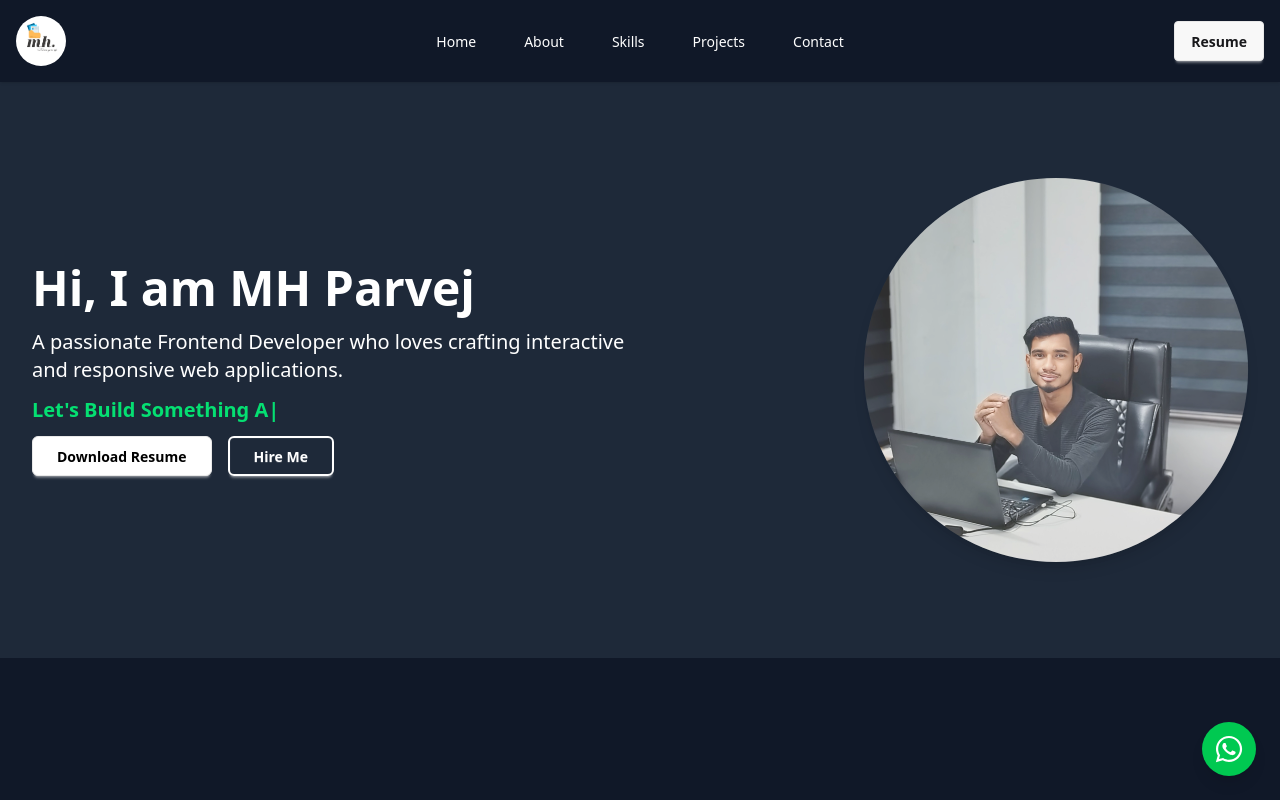
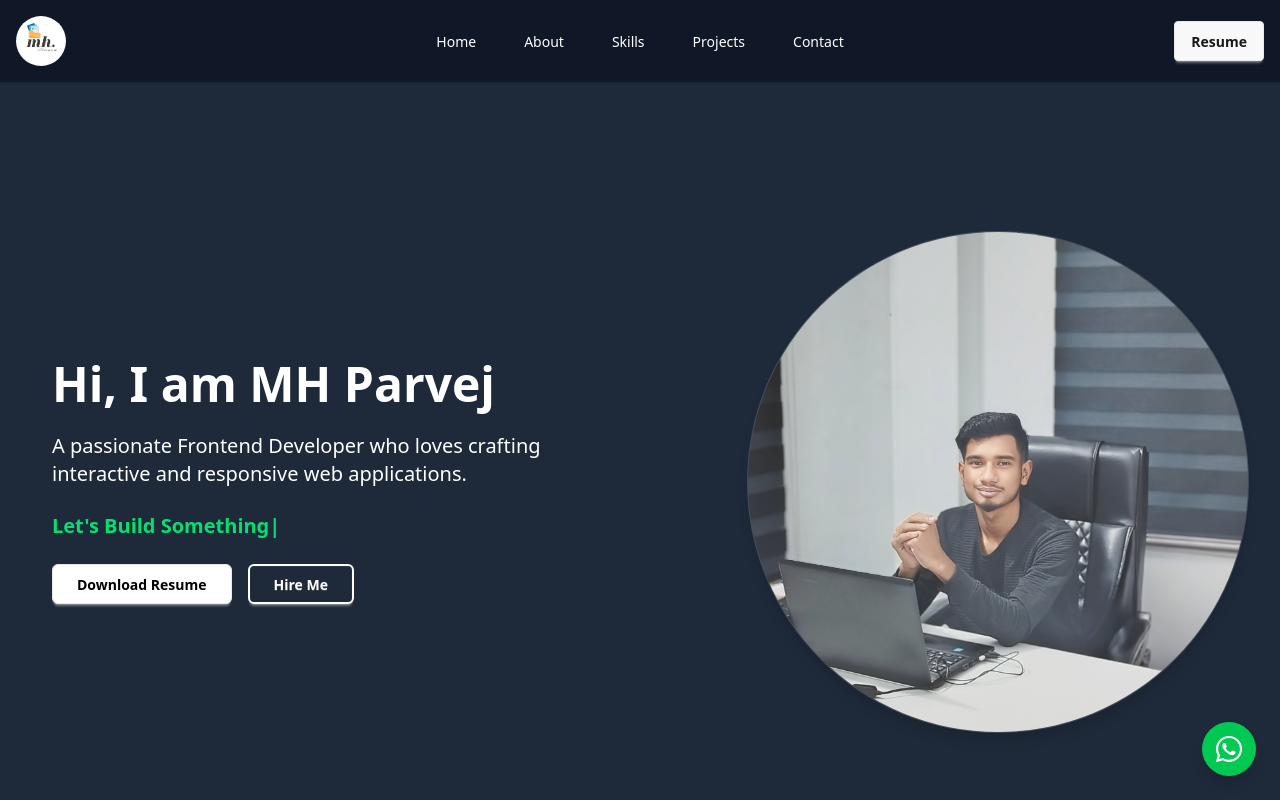
Before and after one commit to Parvej101/parvej-portfolio-by-next-js, a Next.js app: page / in a window 1280 px wide. Shown: the top 800 px of the page. Built offline with nearby package versions, Linux system fonts and the light colour scheme; a web font is replaced by a local one.

Commit message:
complete a responsible portfolio

```diff
--- a/app/components/About.js
+++ b/app/components/About.js
@@ -7,7 +7,7 @@ import AnimateButton from "./AnimateButton";
 import { TypeAnimation } from "react-type-animation";
 export default function About() {
   return (
-    <section className="py-16 px-6 lg:px-20 bg-gray-900 text-white">
+    <section id="about" className="py-16 px-6 lg:px-20 bg-gray-900 text-white">
     <motion.div
       className="max-w-7xl mx-auto flex flex-col md:flex-row items-center gap-12"
       initial={{ opacity: 0 }}
--- a/app/components/Banner.js
+++ b/app/components/Banner.js
@@ -7,17 +7,22 @@ import { motion } from "framer-motion";
 export default function Banner() {
   return (
     <div className="px-4 bg-gray-800">
-      <section className="flex flex-col md:flex-row items-center justify-around lg:py-24 py-10 text-white max-w-7xl mx-auto px-4">
+      <section className="flex flex-col md:flex-row items-center justify-around lg:py-24 py-10 text-white max-w-7xl mx-auto px-4 min-h-screen">
         {/* Left side - Text */}
-        <div className="w-full md:w-1/2 mb-8 md:mb-0">
-          <h1 className="text-2xl sm:text-4xl md:text-5xl font-bold mb-4">
+        <div className="w-full md:w-1/2 lg:space-y-6 p-5">
+          <div>
+            <h1 className="text-2xl sm:text-4xl md:text-5xl font-bold mb-4 ">
               Hi, I am MH Parvej
             </h1>
+          </div>
+          <div>
             <p className="text-base sm:text-lg md:text-xl mb-3">
               A passionate Frontend Developer who loves crafting interactive and
               responsive web applications.
             </p>
+          </div>
           {/* Typing Effect */}
+          <div>
             <TypeAnimation
               sequence={[
                 "Let's Go!",
@@ -29,6 +34,7 @@ export default function Banner() {
               repeat={Infinity} // Continuously repeat the animation
               className="lg:text-xl text-md lg:font-extrabold font-semibold py-5 text-green-400"
             />
+          </div>
           <div className="space-x-2 mt-3 lg:space-x-4 flex">
             <a
               href="/resume.pdf"
@@ -46,7 +52,6 @@ export default function Banner() {
           </div>
         </div>
 
-
         {/* Right side - Image */}
         <motion.div
           className="w-full md:w-1/2 flex md:justify-end justify-center items-center"
@@ -54,8 +59,7 @@ export default function Banner() {
           animate={{ opacity: 1, y: 0 }}
           transition={{ duration: 1, ease: "easeOut", delay: 0.2 }}
         >
-          <div className="relative w-60 h-60 sm:w-64 sm:h-64 md:w-96 md:h-96">
-            {/* Stable Image */}
+          <div className="relative w-60 h-60 sm:w-64 sm:h-64 md:w-96 md:h-96 lg:w-[500px] lg:h-[500px]">
             <Image
               src={profilePic}
               alt="MH Parvej"
@@ -63,8 +67,6 @@ export default function Banner() {
               objectFit="cover"
               className="rounded-full shadow-lg"
             />
-
-            {/* Animated Floating Effect under the Image */}
             <motion.div
               className="absolute top-0 left-0 w-full h-full bg-gray-200 opacity-20 rounded-full"
               animate={{ scale: [1, 1.05, 1] }}
--- a/app/components/ContactInfo.js
+++ b/app/components/ContactInfo.js
@@ -4,13 +4,13 @@ import { FaFacebook, FaWhatsapp, FaLinkedin, FaGithub } from "react-icons/fa";
 
 const ContactInfo = () => {
   return (
-    <div className="grid grid-cols-2 place-items-center gap-6 mb-6 lg:grid-cols-none lg:grid-flow-col max-w-7xl mx-auto">
+    <div className="flex justify-center place-items-center gap-7 mb-6  max-w-7xl mx-auto">
 
       <a
         href="https://www.facebook.com/mhparvej.khan.5"
         target="_blank"
         rel="noopener noreferrer"
-        className="text-blue-600 hover:scale-110 transition text-7xl text-center"
+        className="text-blue-600 hover:scale-110 transition text-4xl lg:text-7xl text-center"
       >
         <FaFacebook className="text-white" />
 
@@ -19,7 +19,7 @@ const ContactInfo = () => {
         href="https://wa.me/+8801863945101"
         target="_blank"
         rel="noopener noreferrer"
-        className="text-green-500 hover:scale-110 transition text-7xl"
+        className="text-green-500 hover:scale-110 transition text-4xl lg:text-7xl"
       >
         <FaWhatsapp className="text-white" />
       </a>
@@ -27,7 +27,7 @@ const ContactInfo = () => {
         href="https://www.linkedin.com/in/mh-parvej-dev/"
         target="_blank"
         rel="noopener noreferrer"
-        className="text-blue-700 hover:scale-110 transition text-7xl"
+        className="text-blue-700 hover:scale-110 transition text-4xl lg:text-7xl"
       >
         <FaLinkedin className="text-white" />
       </a>
@@ -35,7 +35,7 @@ const ContactInfo = () => {
         href="https://github.com/Parvej101"
         target="_blank"
         rel="noopener noreferrer"
-        className="text-gray-700 hover:scale-110 transition text-7xl"
+        className="text-gray-700 hover:scale-110 transition text-4xl lg:text-7xl"
       >
         <FaGithub className="text-white" />
       </a>
--- a/app/components/Navbar.js
+++ b/app/components/Navbar.js
@@ -12,8 +12,8 @@ export default function Navbar() {
     { href: "#contact", label: "Contact" },
   ];
   return (
-    <nav className="bg-gray-900 text-white ">
-      <div className="navbar py-4 shadow-sm max-w-7xl mx-auto px-4 sticky top-0 z-10">
+    <nav className="bg-gray-900 text-white sticky top-0 z-50  ">
+      <div className="navbar py-4 shadow-sm max-w-7xl mx-auto px-4 ">
         <div className="navbar-start">
           <div className="dropdown">
             <div tabIndex={0} role="button" className="btn btn-ghost lg:hidden">
--- a/app/globals.css
+++ b/app/globals.css
@@ -1,2 +1,8 @@
 @import "tailwindcss";
 @plugin "daisyui";
+html {
+    scroll-behavior: smooth;
+  }
+  .active {
+    background-color: aqua;
+  }
```
Lines whose indentation alone changed are shown as unchanged.
